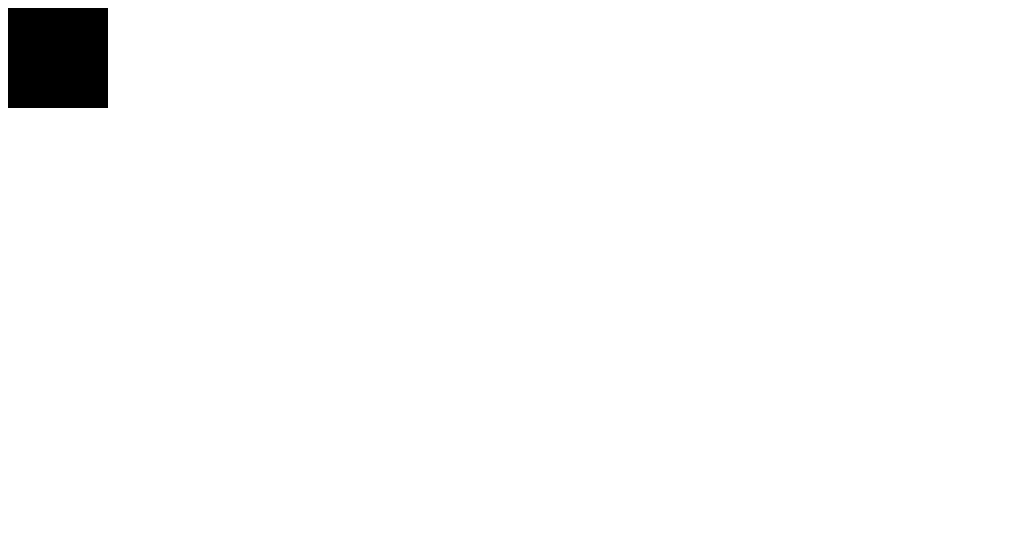
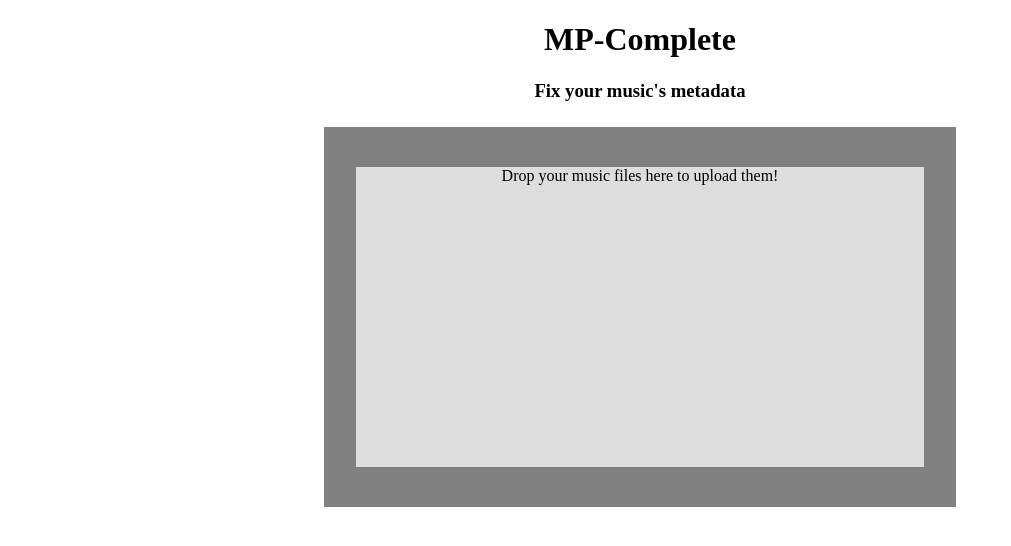
Before and after one commit to zmbush/mp-complete, a Flask app: page /dropbox in a window 1280 px wide. Shown: the top 546 px of the page, without its empty margins (0-1011 px from the left). Run offline with Flask 2, Linux system fonts and the light colour scheme; some libraries are stand-ins or nearby versions.

Commit message:
Added pretty stuff to page

```diff
--- a/static/dropbox.js
+++ b/static/dropbox.js
@@ -16,6 +16,7 @@ function drop(evt){
   evt.stopPropagation();
   evt.preventDefault();
 
+  $('#upload-area').html('Uploading')
   var files = evt.dataTransfer.files;
   var count = files.length
 
@@ -24,6 +25,7 @@ function drop(evt){
 }
 
 function handleFiles(files){
+  $('#upload-area').append('.')
   for(var i = 0; i < files.length; i++){
     file = files[i]
 
@@ -33,6 +35,7 @@ function handleFiles(files){
     var xhr = new XMLHttpRequest();
     xhr.open("POST", "/file_upload", true);
     xhr.onreadystatechange = function(){
+      $('#upload-area').append('.')
       if(xhr.readyState == 4){
         text = xhr.responseText
         as = text.split(',')
--- a/static/styles.css
+++ b/static/styles.css
@@ -1,8 +1,29 @@
-#dropbox{
-  width: 100px;
-  height: 100px;
-  background-color: black;
+body{
+  text-align: center;
 }
 
+#dropbox{
+  width: 90%;
+  height: 300px;
+  position: relative;
+  top: 40px;
+  margin: auto;
+  margin-top: 4%;
+  background-color: #ddd;
+}
+
+.main{
+  width: 100%;
+  height: 380px;
+  background-color: gray;
+}
 .page{
+  width: 50%;
+  margin-left: auto;
+  margin-right: auto;
 }
+
+.banner{
+  width: 100%;
+  background-color: white;
+}
--- a/templates/dropbox.html
+++ b/templates/dropbox.html
@@ -2,15 +2,28 @@
 <title>MP-Complete</title>
 <head>
 <link rel=stylesheet type=text/css href="{{ url_for('static', filename='styles.css') }}">
+<link rel=stylesheet type=text/css href="{{ url_for('static', filename='css/smoothness/jquery-ui-1.8.17.custom.css') }}">
 <script src="{{ url_for('static', filename='dropbox.js') }}"></script>
+<script src="{{ url_for('static', filename='js/jquery-ui-1.8.17.custom.min.js') }}"></script>
 <script src="//ajax.googleapis.com/ajax/libs/jquery/1.7.1/jquery.min.js"></script>
+<script>
+$(function(){
+  $('.page').hide().fadeIn('slow');
+});
+</script>
 </head>
 <body onLoad="hookDropbox()">
 <div class='page'>
   <div class="banner" >
+    <h1>MP-Complete</h1>
+    <h3>Fix your music's metadata</h3>
   </div>
-
+  <div id="upload-area">
+  </div>
+  <div class="main">
   <div id='dropbox'>
+  Drop your music files here to upload them!
+  </div>
   </div>
 </div>
 </body>
--- a/util.py
+++ b/util.py
@@ -40,8 +40,9 @@ except ImportError:
 # MusixMatch API key, should be an environment variable
 MUSIXMATCH_API_KEY = None
 if('MUSIXMATCH_API_KEY' in os.environ):
-    print "boo"
-    MUSIXMATCH_API_KEY = os.environ['MUSIXMATCH_API_KEY']
+  MUSIXMATCH_API_KEY = os.environ['MUSIXMATCH_API_KEY']
+else:
+  MUSIXMATCH_API_KEY = 'd4511e93df6c32de7bae6393025550c5'
 
 # details of the website to call
 API_HOST = 'api.musixmatch.com'
```
